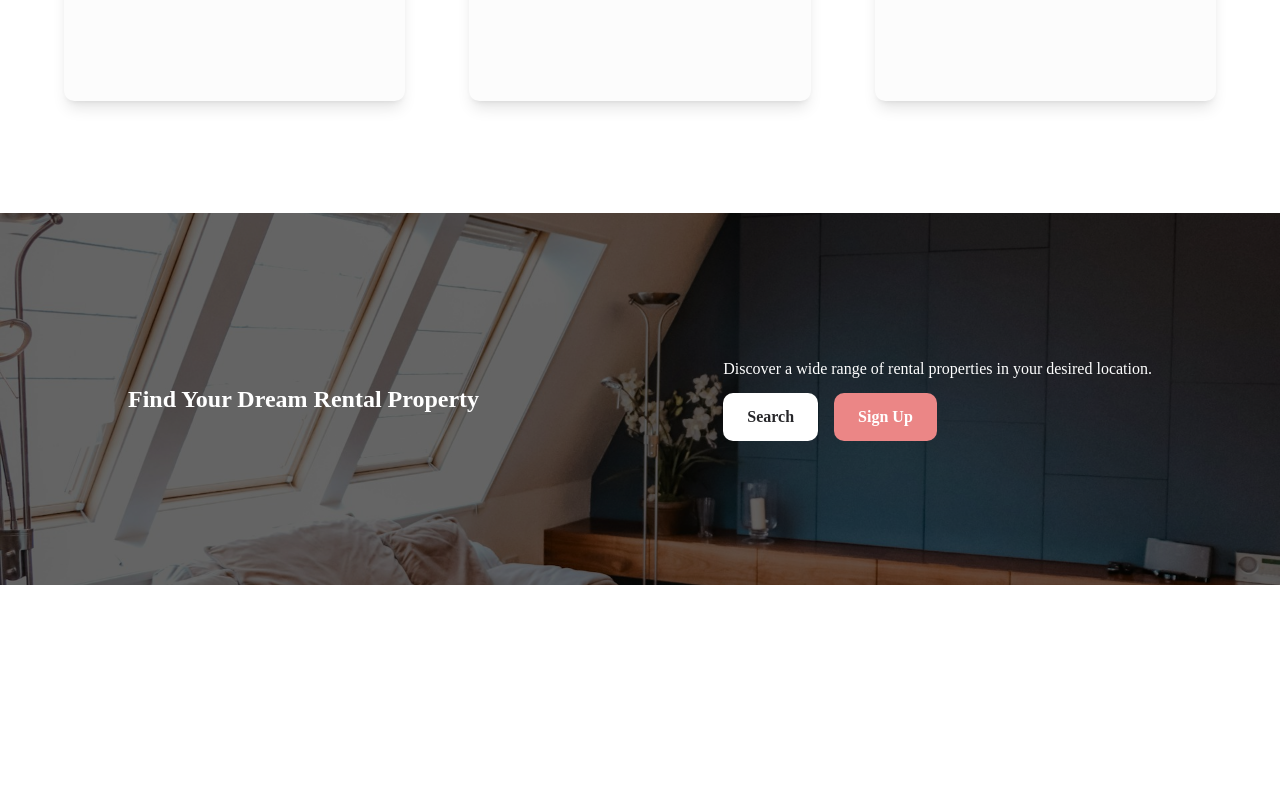
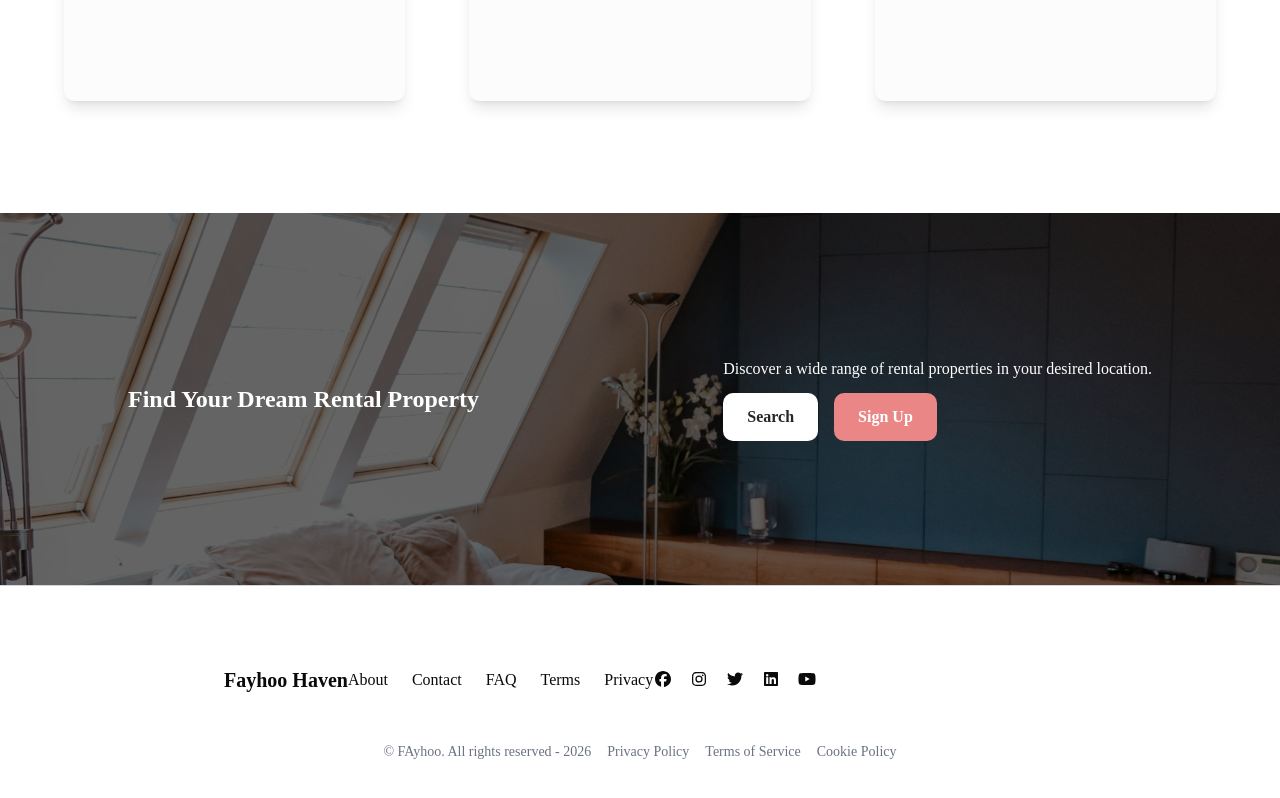
Before and after one commit to Tega96/fayhoo-haven, a Next.js app in the folder client/: page /landing in a window 1280 px wide. Shown: the part 2011-2809 px from the top of the page. Before the commit the page ends 2596 px from the top, so only its background shows below. Built offline with nearby package versions, Linux system fonts and the light colour scheme; no server answers.

Commit message:
built Footer section

```diff
--- a/client/package.json
+++ b/client/package.json
@@ -9,6 +9,10 @@
     "lint": "eslint"
   },
   "dependencies": {
+    "@fortawesome/fontawesome-svg-core": "^7.2.0",
+    "@fortawesome/free-brands-svg-icons": "^7.2.0",
+    "@fortawesome/free-solid-svg-icons": "^7.2.0",
+    "@fortawesome/react-fontawesome": "^3.3.1",
     "@hookform/resolvers": "^5.4.0",
     "@reduxjs/toolkit": "^2.12.0",
     "class-variance-authority": "^0.7.1",
--- /dev/null
+++ b/client/src/app/(nodashboard)/landing/FooterSection.tsx
@@ -0,0 +1,65 @@
+import Link from 'next/link'
+import { FontAwesomeIcon } from '@fortawesome/react-fontawesome'
+import {faFacebook, faInstagram, faTwitter, faLinkedin, faYoutube} from "@fortawesome/free-brands-svg-icons"
+
+
+const NAVLINK = [
+    {linkHref: '/about', linkTitle: "About"},
+    {linkHref: '/contact', linkTitle: "Contact"},
+    {linkHref: '/faq', linkTitle: "FAQ"},
+    {linkHref: '/terms', linkTitle: "Terms"},
+    {linkHref: '/privacy', linkTitle: "Privacy"},
+];
+
+const SOCIAL_LINK = [
+    {linkHref: '/facebook', linkTitle: 'Facebook', icon: faFacebook  },
+    {linkHref: '/instagram', linkTitle: 'Instagram', icon: faInstagram  },
+    {linkHref: '/twitter', linkTitle: 'Twitter', icon: faTwitter  },
+    {linkHref: '/linkedin', linkTitle: 'Linkedin', icon: faLinkedin  },
+    {linkHref: '/youtube', linkTitle: 'Youtube', icon: faYoutube  }
+]
+
+const FooterSection = () => {
+  return (
+    <footer className="border-t border-gray-300 py-20">
+        <div className="max-w-4xl mx-auto px-6 sm:px-8">
+            <div className="flex flex-col md:flex-row jusitfy-between items-center">
+                <div className="mb-4">
+                    <Link href="/" className="text-xl font-bold" scroll={false}>
+                        Fayhoo Haven
+                    </Link>
+                </div>
+                <nav className="mb-4">
+                    <ul className="flex space-x-6">
+                        {NAVLINK.map(({linkTitle, linkHref}) => (
+                            <li key={linkTitle}>
+                                <Link href={linkHref}>{linkTitle}</Link>
+                            </li>
+                        ))}
+                    </ul>
+                </nav>
+                <div className="flex space-x-4 mb-4">
+                    {SOCIAL_LINK.map(({linkHref, linkTitle, icon}) => (
+                        <a
+                            href={linkHref}
+                            aria-label={linkTitle}
+                            className="hover:text-primary-600"
+                        >
+                            <FontAwesomeIcon icon={icon} className="h-6 w-6" />
+                        </a>
+                    ))}
+                </div>
+            </div>
+            <div className="mt-8 text-center text-sm text-gray-500 flex justify-center space-x-4">
+                <span>&copy; FAyhoo. All rights reserved - {new Date().getFullYear()}</span>
+                <Link href="/privacy">Privacy Policy</Link>
+                <Link href="/terms">Terms of Service</Link>
+                <Link href="/cookies">Cookie Policy</Link>
+            </div>
+        </div>
+
+    </footer>
+  )
+}
+
+export default FooterSection
--- a/client/src/app/(nodashboard)/landing/page.tsx
+++ b/client/src/app/(nodashboard)/landing/page.tsx
@@ -2,6 +2,7 @@ import HeroSection from "./HeroSection"
 import FeatureSection from './FeatureSection';
 import DiscoverSection from "./DiscoverSection";
 import CallToAction from "./CallToAction";
+import FooterSection from "./FooterSection";
 
 const page = () => {
   return (
@@ -10,6 +11,7 @@ const page = () => {
       <FeatureSection />
       <DiscoverSection />
       <CallToAction />
+      <FooterSection />
     </div>
   )
 }
```
Also changed, not shown: 1 other file (tests, documents, lock files or other folders).
